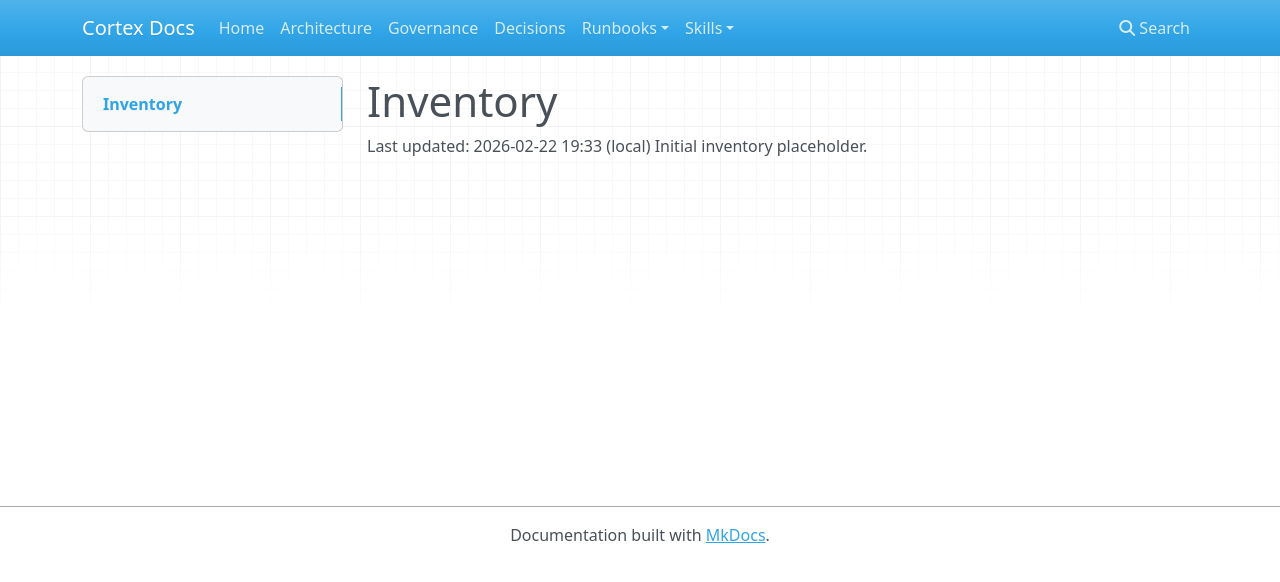
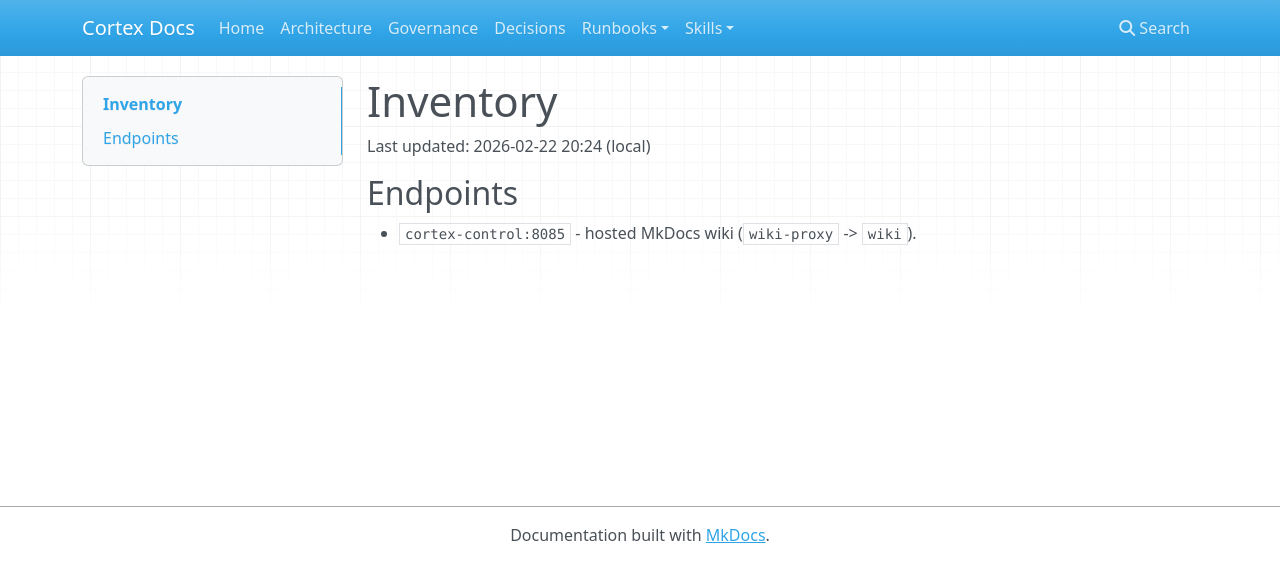
Before and after one commit to msm028/Cortex, an MkDocs documentation site: the page built from docs/inventory.md, in a window 1280 px wide. Shown: the top 582 px of the page. Built offline with MkDocs 1.6.1, drawn with Linux system fonts in a browser that asks for light colours; nearby versions of some CDN libraries.

Commit message:
feat: add hosted wiki compose bundle and runbook

```diff
--- a/docs/inventory.md
+++ b/docs/inventory.md
@@ -1,4 +1,6 @@
 # Inventory
 
-Last updated: 2026-02-22 19:33 (local)
-Initial inventory placeholder.
+Last updated: 2026-02-22 20:24 (local)
+## Endpoints
+
+- `cortex-control:8085` - hosted MkDocs wiki (`wiki-proxy` -> `wiki`).
--- a/docs/runbooks/ports-registry.yaml
+++ b/docs/runbooks/ports-registry.yaml
@@ -55,3 +55,8 @@ ports:
     service: admin-https-alt
     where: cortex-control
     notes: Alternate secure admin UI
+  - port: 8085
+    proto: tcp
+    service: cortex-wiki
+    where: cortex-control
+    notes: Hosted MkDocs wiki reverse proxy
--- a/mkdocs.yml
+++ b/mkdocs.yml
@@ -8,5 +8,6 @@ nav:
   - Runbooks:
       - Runbooks Index: runbooks/README.md
       - Ports and Service Map: runbooks/ports-and-service-map.md
+      - Deploy Wiki: runbooks/deploy-wiki.md
   - Skills:
       - Skills Index: skills/README.md
```
Also changed, not shown: bootstrap/compose/wiki/README.md (added, +22 -0 lines), docs/CHANGELOG.md (+1 -0 lines), docs/runbooks/README.md (+1 -0 lines), docs/runbooks/deploy-wiki.md (added, +46 -0 lines), 3 other files.
